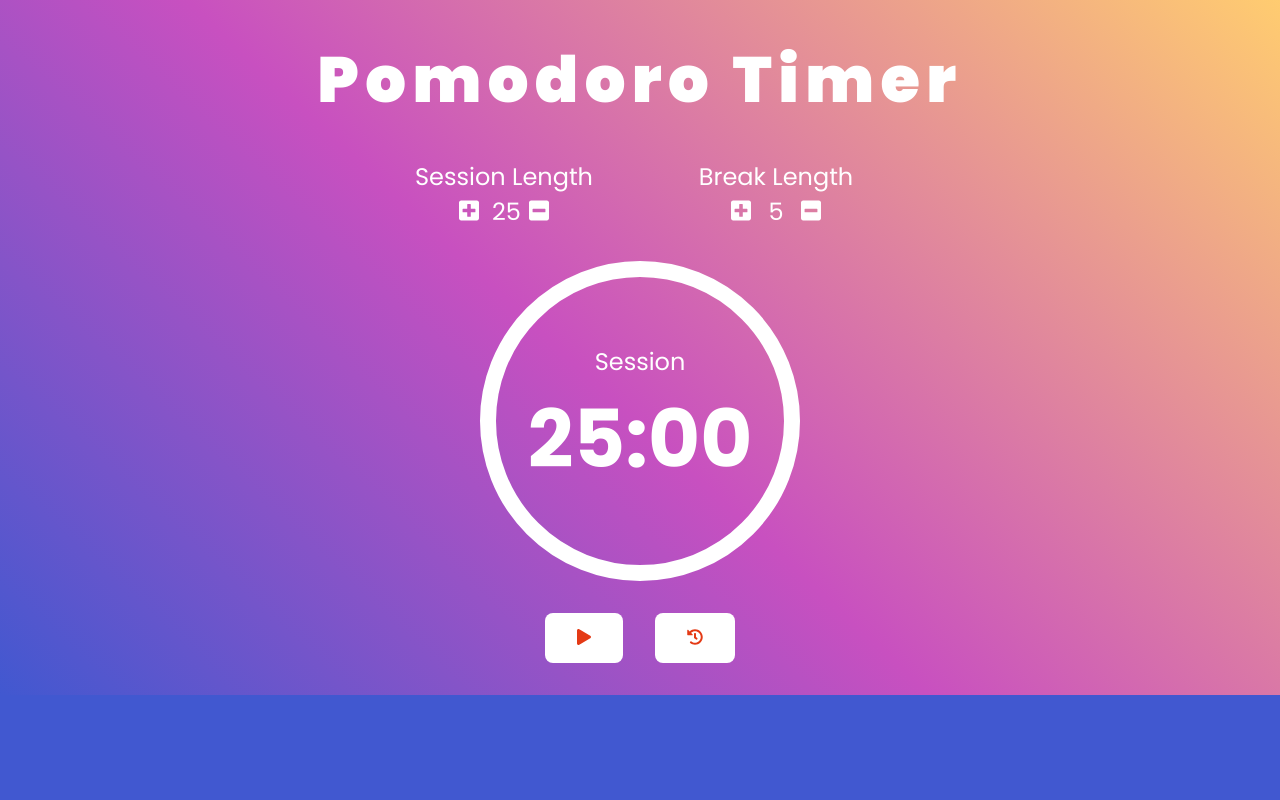
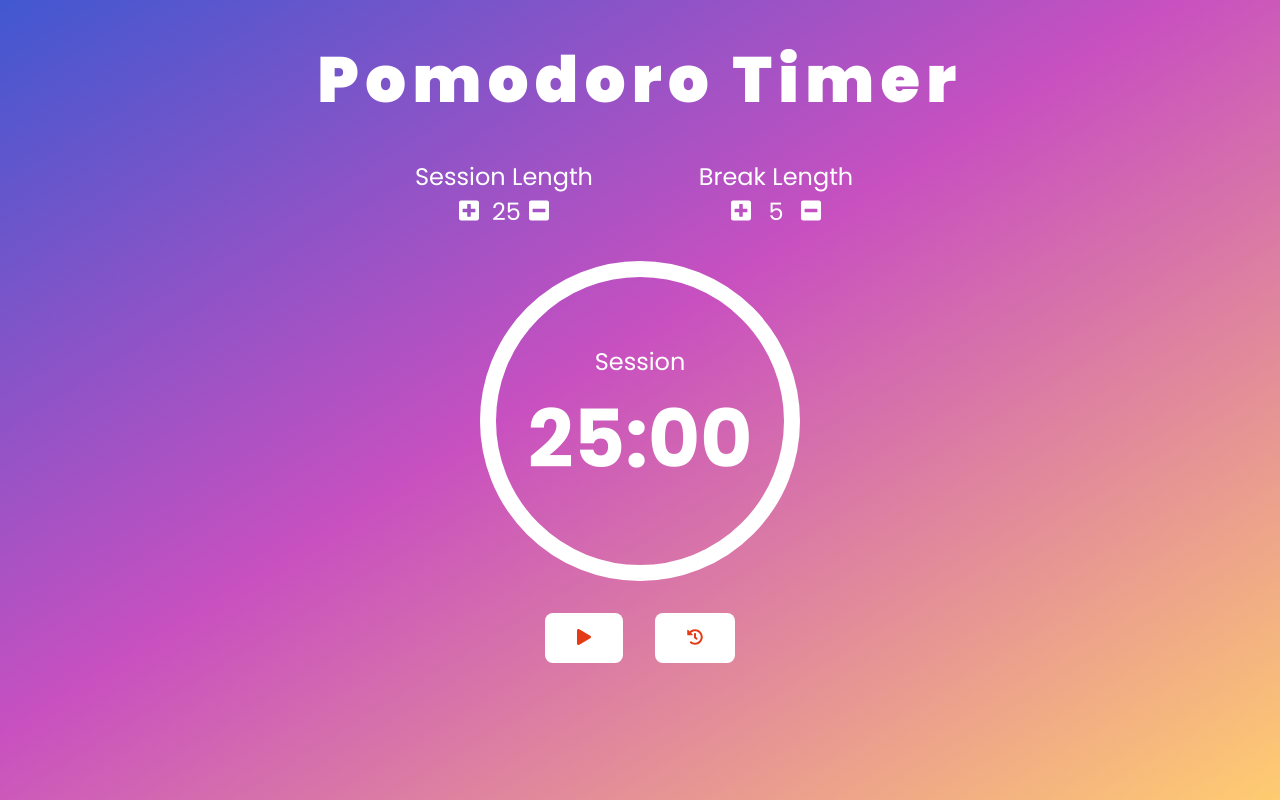
Before and after one commit to rsheppard-dev/pomodoro_clock, a React (Create React App) app: page / in a window 1280 px wide. Built offline with nearby package versions, Linux system fonts and the light colour scheme.

Commit message:
background size adjustment

```diff
--- a/src/index.css
+++ b/src/index.css
@@ -6,13 +6,19 @@
   padding: 0;
 }
 
+html {
+  height: 100%;
+}
+
 body {
+  width: 100%;
   background-color: #4158D0;
-  background-image: linear-gradient(43deg, #4158D0 0%, #C850C0 46%, #FFCC70 100%);
+  background-image: -webkit-gradient(linear, left top, right bottom, from(#4158D0), color-stop(46%, #C850C0), to(#FFCC70));
+  background-image: linear-gradient(to bottom right, #4158D0 0%, #C850C0 46%, #FFCC70 100%);
+  background-repeat: no-repeat;
+  background-attachment: fixed;
   font-family: 'Poppins', sans-serif;
   color: #fff;
-  background-size: cover;
-  background-repeat: no-repeat;
 }
 
 h1 {
--- a/src/index.scss
+++ b/src/index.scss
@@ -6,13 +6,18 @@
   padding: 0;
 }
 
+html {
+  height: 100%;
+}
+
 body {
+  width: 100%;
   background-color: #4158D0;
-  background-image: linear-gradient(43deg, #4158D0 0%, #C850C0 46%, #FFCC70 100%);
+  background-image: linear-gradient(to bottom right, #4158D0 0%, #C850C0 46%, #FFCC70 100%);
+  background-repeat: no-repeat;
+  background-attachment: fixed;
   font-family: 'Poppins', sans-serif;
   color: #fff;
-  background-size: cover;
-  background-repeat: no-repeat;
 }
 
 h1 {
```
Also changed, not shown: 1 other file (tests, documents, lock files or other folders).
